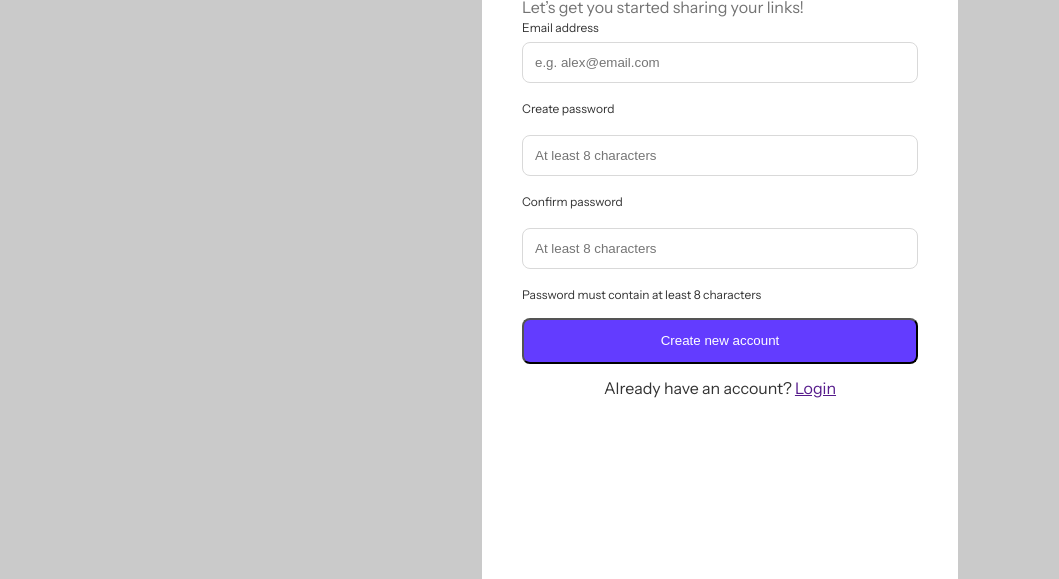
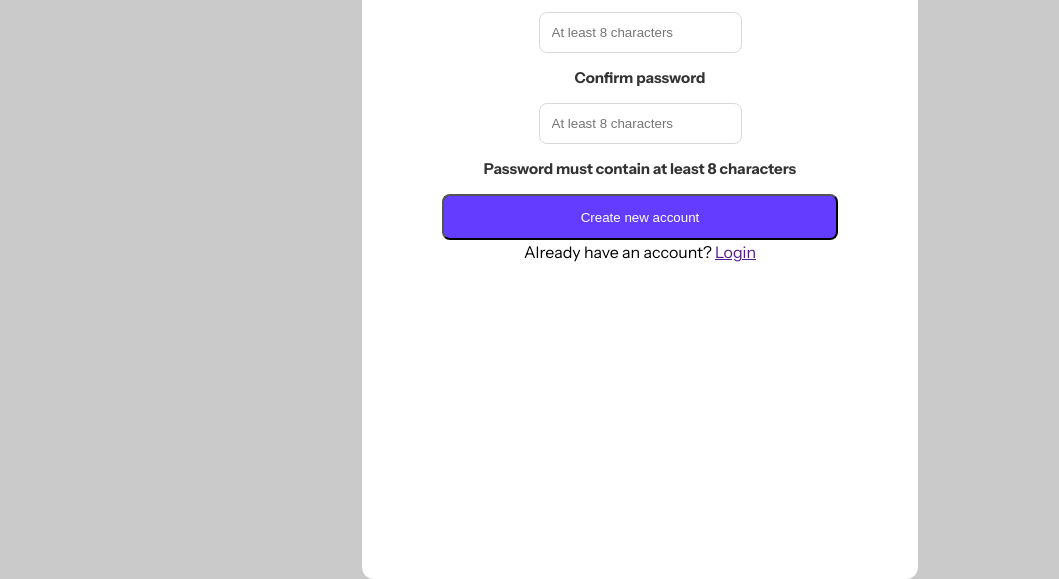
Before and after one commit to xvlika/devlinks, a plain HTML site: page index.html in a window 1280 px wide. Shown: the part 286-865 px from the top of the page, without its empty margins (0-1059 px from the left). Drawn offline with Linux system fonts and the light colour scheme.

Commit message:
Update mari55.css

```diff
--- a/mari55.css
+++ b/mari55.css
@@ -1,117 +1,84 @@
-*{
-    margin:0;
-    padding:0;
-
-
+body{
+    background-color: #cacaca;
+    margin: 0;
+    padding: 0;
+    box-sizing: border-box;
+    height: 100vh;
+    display: flex;
+    justify-content: center;
+    align-items: center;
+    flex-direction: column;
+    font-family: "Instrument Sans";
 }
-body{
-    margin: 0 auto;
-    background-color: #cacaca;
+.container{
+    display: flex;
+    flex-direction: column;
+    border-radius: 12px;
+    width: 476px;
+    height: 618px;
+    background-color: rgb(255, 255, 255);
+    padding: 40px;
+    font-family: "Instrument Sans";
+    font-size:15px;
+    margin: 0;
+    align-items: center;
 }
-.maintext{
-    font-family: "Instrument Sans";
-    background-color: #fff;
-    text-align: center;
-    font-size:15px;
-    margin-top: 138px;
-    gap: 51px;
-    color: #333333;
-    width:476px;
-    height:709px;
-    margin-top: 138px;
-    margin-left: 482px;
-    gap: 51px;
-
-
-}
-.maincontainertwo{
+h2{
     width: 396px;
-    height: 48px;
-    padding: 40px;
-    font-size: 15px;
-    font-weight: 700;
-    line-height: 48px;
-    letter-spacing: 0em;
-    text-align: left;
-    gap: 40px;
-    background-color: #ffffff;
-    font-family: "Instrument Sans";
-    color: #333333;
-
 
 
 }
 p{
     width: 396px;
-    height: 24px;
+    margin: 0;
+    display: flex;
     font-family: "Instrument Sans";
+    color: #737373;
     font-size: 16px;
-    font-weight: 400;
-    line-height: 24px;
-    text-align: left;
-    color: #737373;
-
 }
-
-h3{
-
-    width: 396px;
-    height: 18px;
-    font-family: "Instrument Sans";
-    font-size: 12px;
-    font-weight: 400;
-    line-height: 18px;
-    letter-spacing: 0em;
-    text-align: left;
-
-
-
-
-}
-.container{
+.containertwo{
     display: flex;
     flex-direction: column;
-    width:396px;
-    height: 48px;
+    width: 396px;
+    height: 418px;
     padding: 12px, 16px, 12px, 16px;
-    border-radius: 8px;
-    border: 1px;
-    gap: 12px;
-    border-radius: 8px;
-    border: 1px;
-
-
-
+}
+h3{
+    font-family: "Instrument Sans";
+    font-size: 15px;
+    font-weight: 300px;
+    line-height:20px;
+    color: #333333;
 }
 input{
     color: linear-gradient(0deg, #D9D9D9, #D9D9D9),
     linear-gradient(0deg, #FFFFFF, #FFFFFF);
     border: 1px solid #D9D9D9;
-
-    margin: 5px 0px;
     padding:12px;
     border-radius: 8px;
-
+}
+.containerthree{
+    margin: 0;
+    display: flex;
+    flex-direction: column;
+    height: 520px;
+    width: 396px;
+    color: #737373;
+    size:12px;
+    line-height: 18px;
 }
 button{
     width: 396px;
     height: 46px;
-    padding: 11px, 27px, 11px, 27px;
-    border-radius: 8px;
-    gap: 8px;
+    border-radius: 8px ;
     background: #633CFF;
     color: #FFFFFF;
-
-
 }
 b{
-
     font-family: "Instrument Sans";
     font-size: 16px;
     font-weight: 400;
     line-height: 24px;
     letter-spacing: 0em;
     text-align: center;
-
-
 }
```
